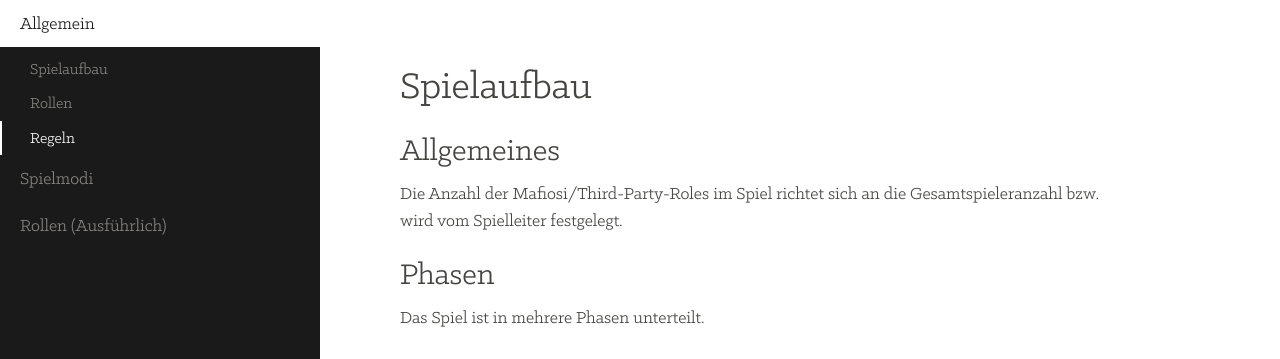
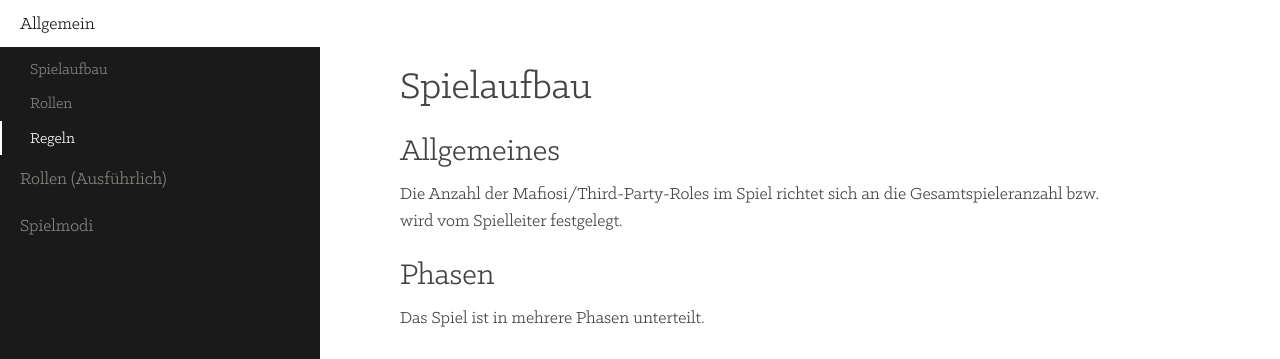
Before and after one commit to gamekeller/mafia, a Jekyll site: the page built from index.md, in a window 1280 px wide. Shown: the top 359 px of the page. Built offline with Jekyll 4.4.1, drawn with Linux system fonts in a browser that asks for light colours; Markdown is read by kramdown in place of the engine named in the settings.

Commit message:
fixed order

```diff
--- a/_includes/nav.html
+++ b/_includes/nav.html
@@ -6,11 +6,11 @@
         {% include nav-general.html %}
       {% endif %}
     </li>
+    <li{% if page.url == "/extended/" %} class="active"{% endif %}>
+      <a href="{{ page.base_url }}extended/">Rollen (Ausführlich)</a>
+    </li>
     <li{% if page.url == "/modes/" %} class="active"{% endif %}>
       <a href="{{ page.base_url }}modes/">Spielmodi</a>
     </li>
-    <li{% if page.url == "/extended/" %} class="active"{% endif %}>
-      <a href="{{ page.base_url }}extended/">Rollen (Ausführlich)</a>
-    </li>
   </ul>
 </nav>
```
